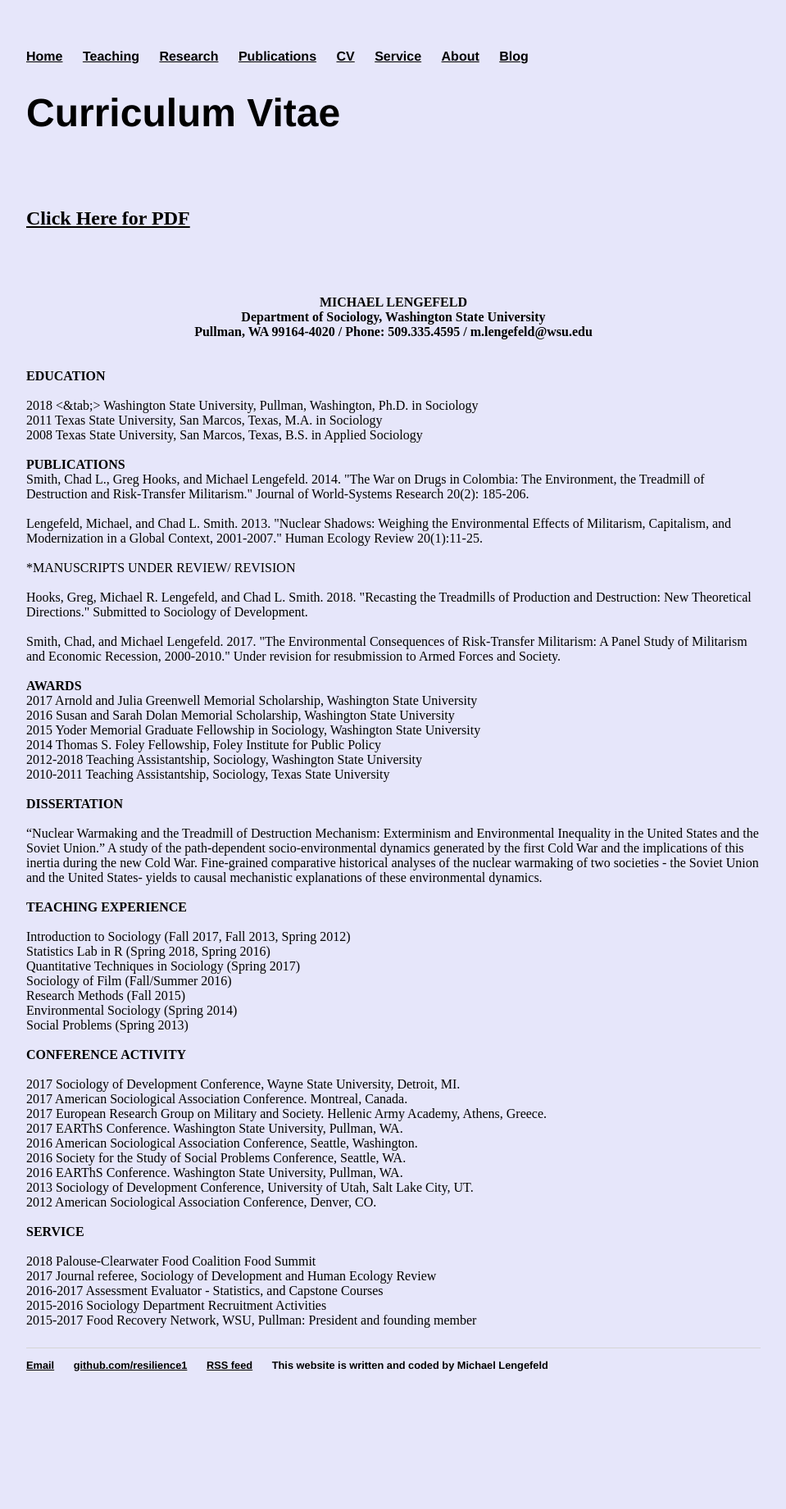
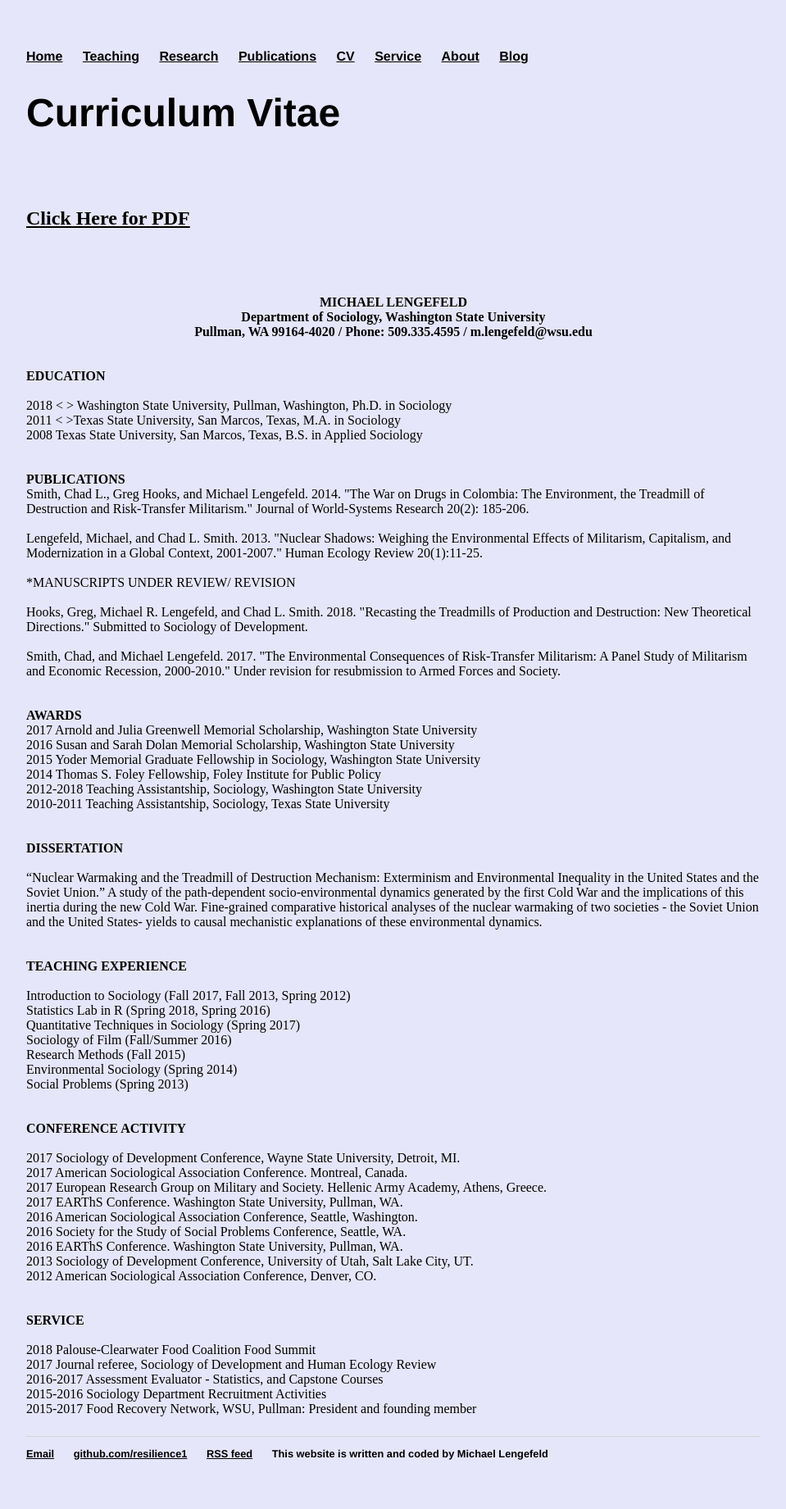
Before and after one commit to resilience1/resilience1.github.io, a Jekyll site: the page built from cv/index.html, in a window 1280 px wide. Shown: the whole page at 82% size, without its empty margins (160-1119 px from the left). Built offline with Jekyll 4.4.1, drawn with Linux system fonts in a browser that asks for light colours; nearby versions of some CDN libraries; before the commit the page ends 1733 px from its top, so only the background shows below that.

Commit message:
Update index.html

```diff
--- a/cv/index.html
+++ b/cv/index.html
@@ -16,11 +16,11 @@ Department of Sociology, Washington State University<br>
 
 	<b>EDUCATION<br></b><br>
 
-2018 <&tab;> Washington State University, Pullman, Washington, Ph.D. in Sociology<br>
+2018 <&Tab;> Washington State University, Pullman, Washington, Ph.D. in Sociology<br>
 
-2011	Texas State University, San Marcos, Texas, M.A. in Sociology<br>
+2011	<&#9>Texas State University, San Marcos, Texas, M.A. in Sociology<br>
 
-2008	Texas State University, San Marcos, Texas, B.S. in Applied Sociology<br><br>
+2008	Texas State University, San Marcos, Texas, B.S. in Applied Sociology<br><br><br>
 
 	<b>PUBLICATIONS<br></b>
 
@@ -34,7 +34,7 @@ Smith, Chad L., Greg Hooks, and Michael Lengefeld. 2014. "The War on Drugs in Co
 
 <br><br>Smith, Chad, and Michael Lengefeld. 2017. "The Environmental Consequences of Risk-Transfer Militarism: A Panel Study of Militarism and Economic Recession, 2000-2010." Under revision for resubmission to Armed Forces and Society.
 
-<br><br>
+<br><br><br>
 	<b>AWARDS<br></b>
 
 2017 	Arnold and Julia Greenwell Memorial Scholarship, Washington State University<br>
@@ -42,13 +42,13 @@ Smith, Chad L., Greg Hooks, and Michael Lengefeld. 2014. "The War on Drugs in Co
 2015 	Yoder Memorial Graduate Fellowship in Sociology, Washington State University<br>
 2014 		Thomas S. Foley Fellowship, Foley Institute for Public Policy<br>
 2012-2018 	Teaching Assistantship, Sociology, Washington State University <br>
-2010-2011 	Teaching Assistantship, Sociology, Texas State University <br><br>
+2010-2011 	Teaching Assistantship, Sociology, Texas State University <br><br><br>
 
 	<b>DISSERTATION<br><br></b>
 
 “Nuclear Warmaking and the Treadmill of Destruction Mechanism: Exterminism and Environmental Inequality in the United States and the Soviet Union.” A study of the path-dependent socio-environmental dynamics generated by the first Cold War and the implications of this inertia during the new Cold War. Fine-grained comparative historical analyses of the nuclear warmaking of two societies - the Soviet Union and the United States- yields to causal mechanistic explanations of these environmental dynamics.
 
-	<br><br><b>TEACHING EXPERIENCE<br><br></b>
+	<br><br><br><b>TEACHING EXPERIENCE<br><br></b>
 
 Introduction to Sociology (Fall 2017, Fall 2013, Spring 2012)<br>
 Statistics Lab in R (Spring 2018, Spring 2016)<br>
@@ -56,7 +56,7 @@ Quantitative Techniques in Sociology (Spring 2017)<br>
 Sociology of Film (Fall/Summer 2016)<br>
 Research Methods (Fall 2015)<br>
 Environmental Sociology (Spring 2014)<br>
-Social Problems (Spring 2013)<br><br>
+Social Problems (Spring 2013)<br><br><br>
 
 	<b>CONFERENCE ACTIVITY<br><br></b>
 
@@ -68,7 +68,7 @@ Social Problems (Spring 2013)<br><br>
 2016	Society for the Study of Social Problems Conference, Seattle, WA.  <br>
 2016	EARThS Conference. Washington State University, Pullman, WA.<br>
 2013	Sociology of Development Conference, University of Utah, Salt Lake City, UT.<br>
-2012	American Sociological Association Conference, Denver, CO.  <br><br>
+2012	American Sociological Association Conference, Denver, CO.  <br><br><br>
 
 	<b>SERVICE<br><br></b>
 
```
